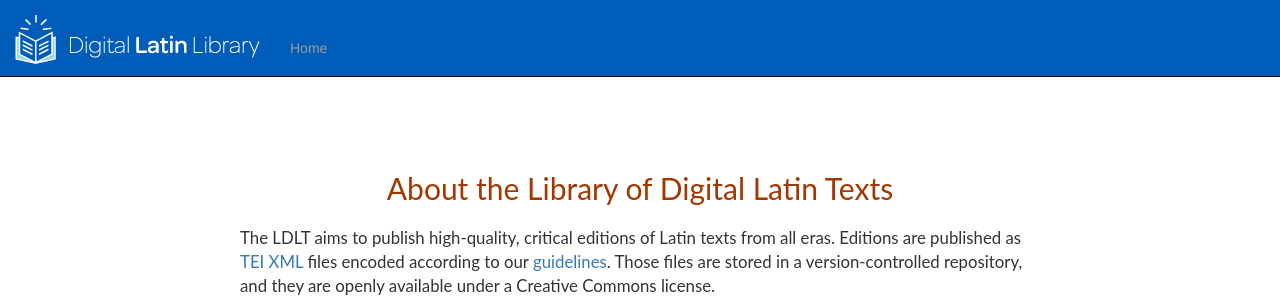
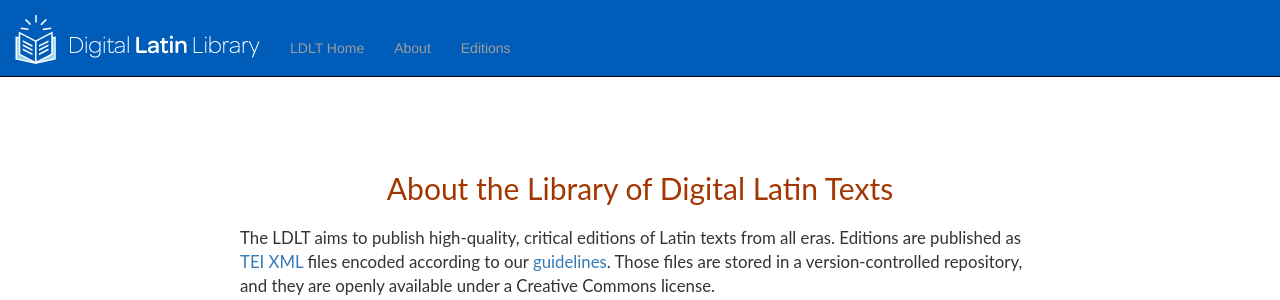
Before and after one commit to DigitalLatin/LDLT-reading-room, a Django app: page /about/ in a window 1280 px wide. Shown: the top 300 px of the page. Run offline with Django 3.2, Linux system fonts and the light colour scheme; some libraries are stand-ins or nearby versions.

Commit message:
Adding items to the navigation menu.

```diff
--- a/library/templates/library/base.html
+++ b/library/templates/library/base.html
@@ -36,7 +36,13 @@
         <div id="navbar">
           <ul class="nav navbar-nav">
             <li class="nav-item">
-              <a class="nav-link" href="/library/">Home</a>
+              <a class="nav-link" href="https://ldlt.digitallatin.org">LDLT Home</a>
+            </li>
+            <li class= "nav-item">
+              <a class="nav-link" href="https://ldlt.digitallatin.org/about">About</a>
+            </li>
+            <li class ="nave-item">
+              <a class="nav-link" href="https://ldlt.digitallatin.org/library">Editions</a>
             </li>
           </ul>
         </div>
```
